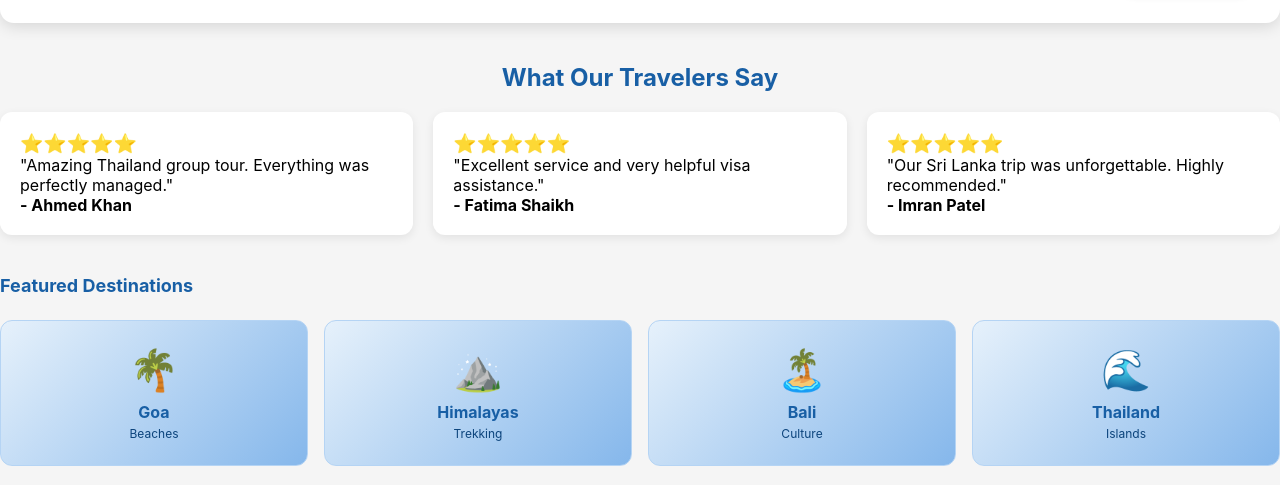
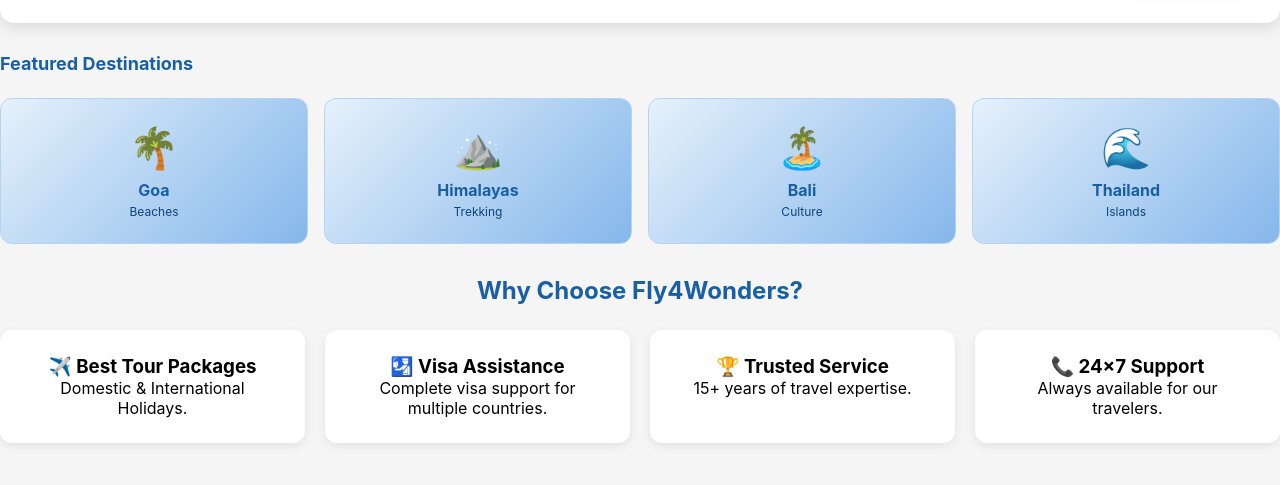
Before and after one commit to sadiquefaizan-sketch/fly4wonders, a React (Create React App) app: page / in a window 1280 px wide. Shown: the part 791-1276 px from the top of the page. Built offline with nearby package versions, Linux system fonts and the light colour scheme.

Commit message:
Add Why Choose Fly4Wonders section

```diff
--- a/src/App.jsx
+++ b/src/App.jsx
@@ -410,56 +410,7 @@
   </div>
 </div>
 <InquiryForm />
-<h2 style={{
-  marginTop: '40px',
-  marginBottom: '20px',
-  color: '#185FA5',
-  textAlign: 'center'
-}}>
-  What Our Travelers Say
-</h2>
 
-<div style={{
-  display: 'grid',
-  gridTemplateColumns: 'repeat(auto-fit, minmax(250px, 1fr))',
-  gap: '20px',
-  marginBottom: '40px'
-}}>
-
-  <div style={{
-    background: 'white',
-    padding: '20px',
-    borderRadius: '12px',
-    boxShadow: '0 3px 10px rgba(0,0,0,0.08)'
-  }}>
-    <h3>⭐⭐⭐⭐⭐</h3>
-    <p>"Amazing Thailand group tour. Everything was perfectly managed."</p>
-    <strong>- Ahmed Khan</strong>
-  </div>
-
-  <div style={{
-    background: 'white',
-    padding: '20px',
-    borderRadius: '12px',
-    boxShadow: '0 3px 10px rgba(0,0,0,0.08)'
-  }}>
-    <h3>⭐⭐⭐⭐⭐</h3>
-    <p>"Excellent service and very helpful visa assistance."</p>
-    <strong>- Fatima Shaikh</strong>
-  </div>
-
-  <div style={{
-    background: 'white',
-    padding: '20px',
-    borderRadius: '12px',
-    boxShadow: '0 3px 10px rgba(0,0,0,0.08)'
-  }}>
-    <h3>⭐⭐⭐⭐⭐</h3>
-    <p>"Our Sri Lanka trip was unforgettable. Highly recommended."</p>
-    <strong>- Imran Patel</strong>
-  </div>
-
-</div>
       <h2 style={{ marginBottom: '1.5rem', fontSize: '18px', color: '#185FA5' }}>Featured Destinations</h2>
       <div style={{ display: 'grid', gridTemplateColumns: 'repeat(auto-fit, minmax(150px, 1fr))', gap: '1rem', marginBottom: '2rem' }}>
         {[
@@ -483,7 +434,66 @@
           </div>
         ))}
       </div>
+<h2 style={{
+  textAlign: 'center',
+  color: '#185FA5',
+  marginBottom: '25px'
+}}>
+  Why Choose Fly4Wonders?
+</h2>
 
+<div style={{
+  display: 'grid',
+  gridTemplateColumns: 'repeat(auto-fit, minmax(250px, 1fr))',
+  gap: '20px',
+  marginBottom: '40px'
+}}>
+
+  <div style={{
+    background: 'white',
+    padding: '25px',
+    borderRadius: '12px',
+    boxShadow: '0 3px 10px rgba(0,0,0,0.08)',
+    textAlign: 'center'
+  }}>
+    <h3>✈️ Best Tour Packages</h3>
+    <p>Domestic & International Holidays.</p>
+  </div>
+
+  <div style={{
+    background: 'white',
+    padding: '25px',
+    borderRadius: '12px',
+    boxShadow: '0 3px 10px rgba(0,0,0,0.08)',
+    textAlign: 'center'
+  }}>
+    <h3>🛂 Visa Assistance</h3>
+    <p>Complete visa support for multiple countries.</p>
+  </div>
+
+  <div style={{
+    background: 'white',
+    padding: '25px',
+    borderRadius: '12px',
+    boxShadow: '0 3px 10px rgba(0,0,0,0.08)',
+    textAlign: 'center'
+  }}>
+    <h3>🏆 Trusted Service</h3>
+    <p>15+ years of travel expertise.</p>
+  </div>
+
+  <div style={{
+    background: 'white',
+    padding: '25px',
+    borderRadius: '12px',
+    boxShadow: '0 3px 10px rgba(0,0,0,0.08)',
+    textAlign: 'center'
+  }}>
+    <h3>📞 24×7 Support</h3>
+    <p>Always available for our travelers.</p>
+  </div>
+
+</div>
       <h2 style={{ marginBottom: '1.5rem', fontSize: '18px', color: '#185FA5' }}>Popular Packages</h2>
       <div style={{ display: 'grid', gridTemplateColumns: 'repeat(auto-fit, minmax(200px, 1fr))', gap: '1rem', marginBottom: '2rem' }}>
         {packages.slice(0, 3).map(pkg => (
```
